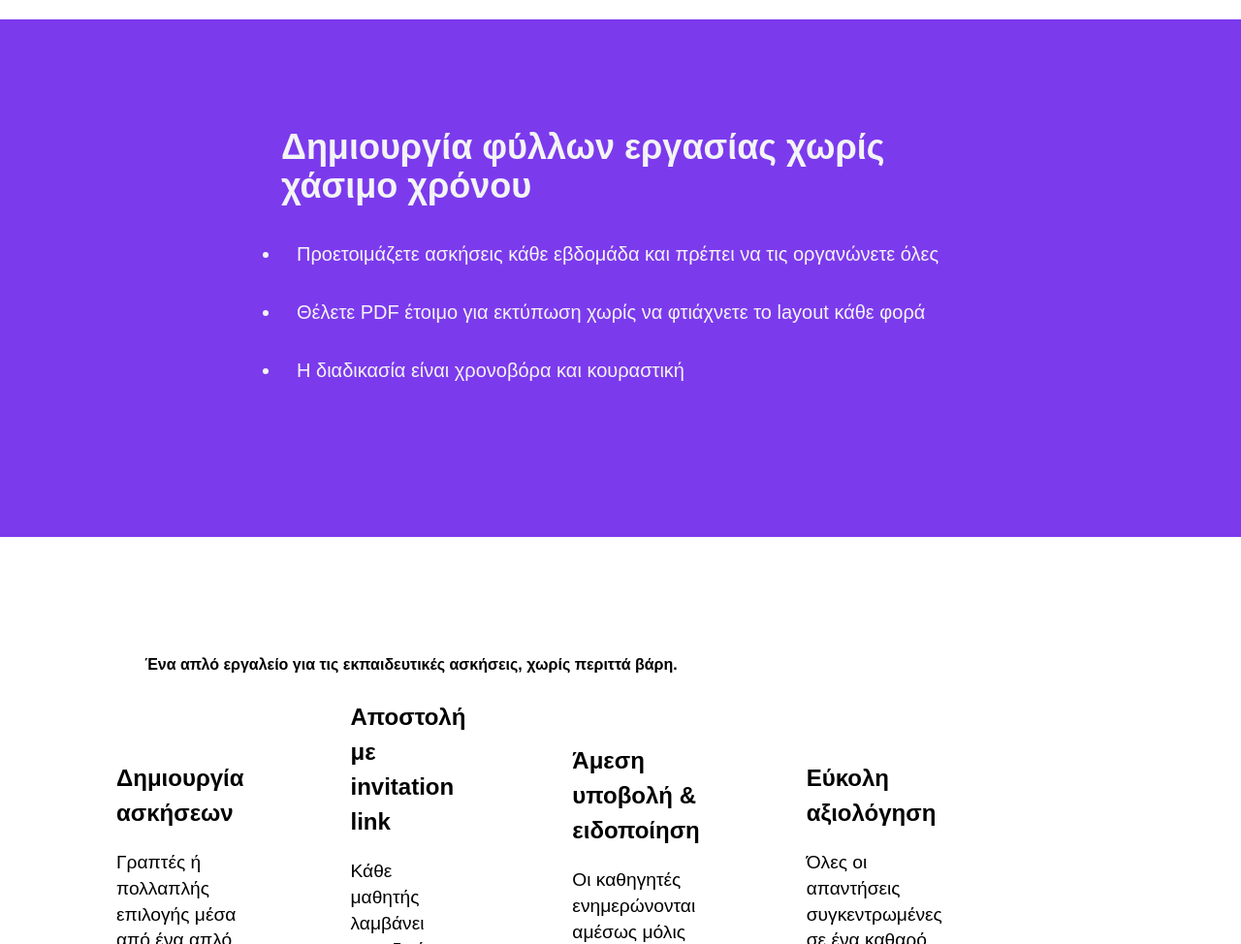
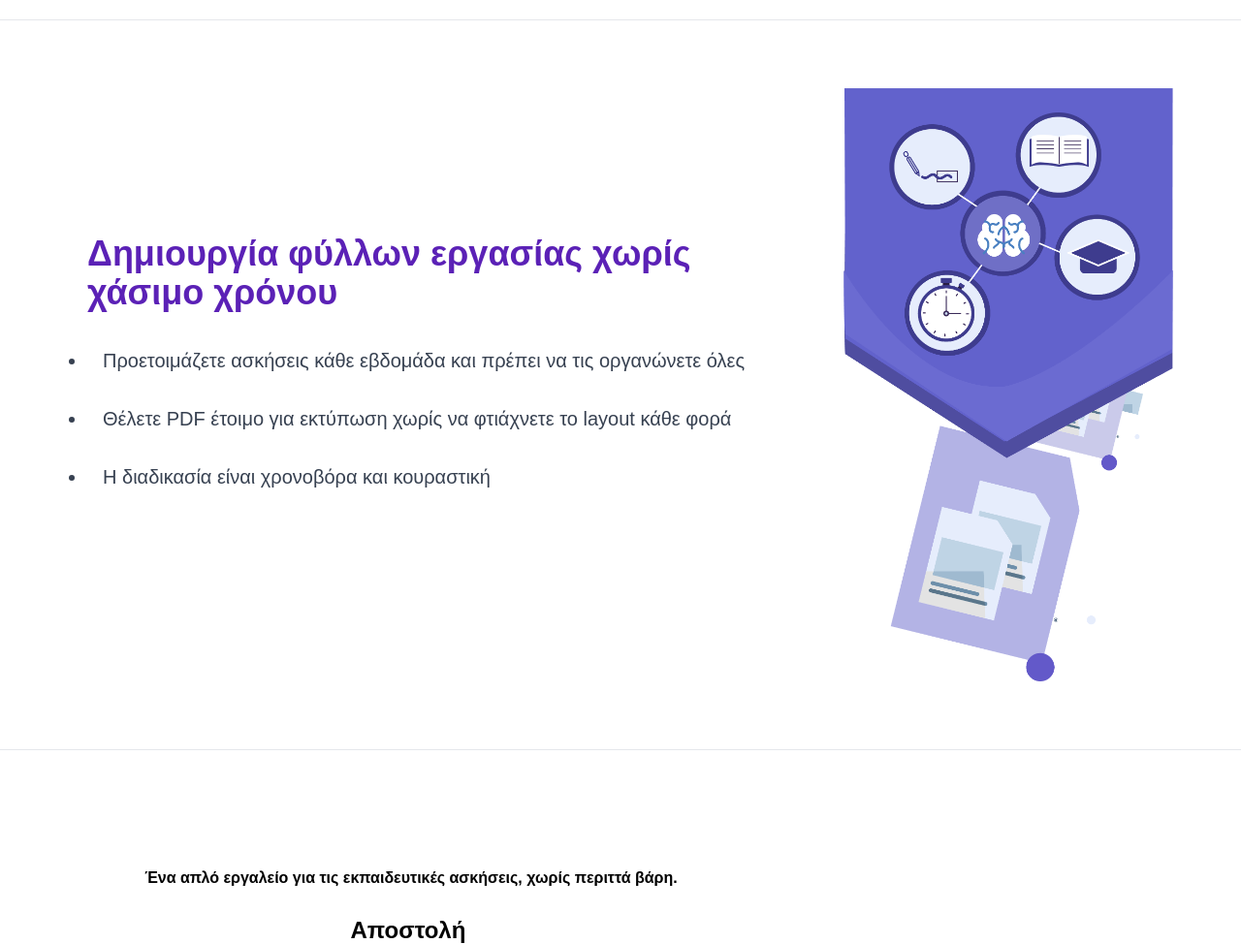
Before and after one commit to parischaralampidis3/langerdu_static_page, a website: page index.html in a window 1280 px wide. Shown: the part 580-1554 px from the top of the page at 97% size. Drawn offline with nearby package versions, Linux system fonts and the light colour scheme; files that its build step writes are made by us from their sources.

Commit message:
working at style the main landing page

```diff
--- a/index.html
+++ b/index.html
@@ -21,9 +21,11 @@
                 <div class="hero-container">
                     <div class="hero">
 
-                        <h1 class="hero-header text-4xl text-violet-800">Δημιουργήστε έτοιμα φύλλα εργασίας σε λίγα λεπτά — χωρίς κόπο και διορθώσεις.</h1>
+                        <h1 class="hero-header text-4xl text-violet-800">Δημιουργήστε έτοιμα φύλλα εργασίας σε λίγα
+                            λεπτά — χωρίς κόπο και διορθώσεις.</h1>
                         <div>
-                            <p class="hero-subheading text-xl">Λιγότερος χρόνος στην προετοιμασία — περισσότερος χρόνος στη διδασκαλία.</p>
+                            <p class="hero-subheading text-xl">Λιγότερος χρόνος στην προετοιμασία — περισσότερος χρόνος
+                                στη διδασκαλία.</p>
 
                         </div>
                     </div>
@@ -31,22 +33,28 @@
 
             </div>
         </section>
+        <hr>
 
         <!-- Problem Statement -->
 
-        <section class="bg-violet-600 p-28">
+        <section class="container-section p-10">
+            <div class="flex">
+
                 <div class="problem-container-section container">
                     <div class="problem-container ">
                         <div>
-                        <h1 class="problem-heading text-4xl text-gray-100">Δημιουργία φύλλων εργασίας χωρίς χάσιμο χρόνου</h1>
+                            <h1 class="problem-heading text-4xl text-violet-800">Δημιουργία φύλλων εργασίας χωρίς χάσιμο
+                                χρόνου</h1>
                         </div>
 
                         <div class="problem-subheading-container">
-                        <ul class="text-gray-100 list-disc ">
-                            <li class="text-xl p-4">Προετοιμάζετε ασκήσεις κάθε εβδομάδα και πρέπει να τις οργανώνετε όλες
+                            <ul class="text-gray-700 list-disc ">
+                                <li class="text-xl p-4">Προετοιμάζετε ασκήσεις κάθε εβδομάδα και πρέπει να τις
+                                    οργανώνετε όλες
                                 </li>
 
-                            <li class="text-xl p-4">Θέλετε PDF έτοιμο για εκτύπωση χωρίς να φτιάχνετε το layout κάθε φορά</li>
+                                <li class="text-xl p-4">Θέλετε PDF έτοιμο για εκτύπωση χωρίς να φτιάχνετε το layout κάθε
+                                    φορά</li>
 
                                 <li class="text-xl p-4">Η διαδικασία είναι χρονοβόρα και κουραστική</li>
 
@@ -55,8 +63,13 @@
                         </div>
                     </div>
                 </div>
+                <div>
+                    <img style="width:600px;" src="./design/png/infographic.png" alt="">
+                </div>
+            </div>
         </section>
 
+        <hr>
 
         <!-- Solution Section -->
         <section>
```
Also changed, not shown: design/png/infographic.png (added). Lines whose indentation alone changed are shown as unchanged.
